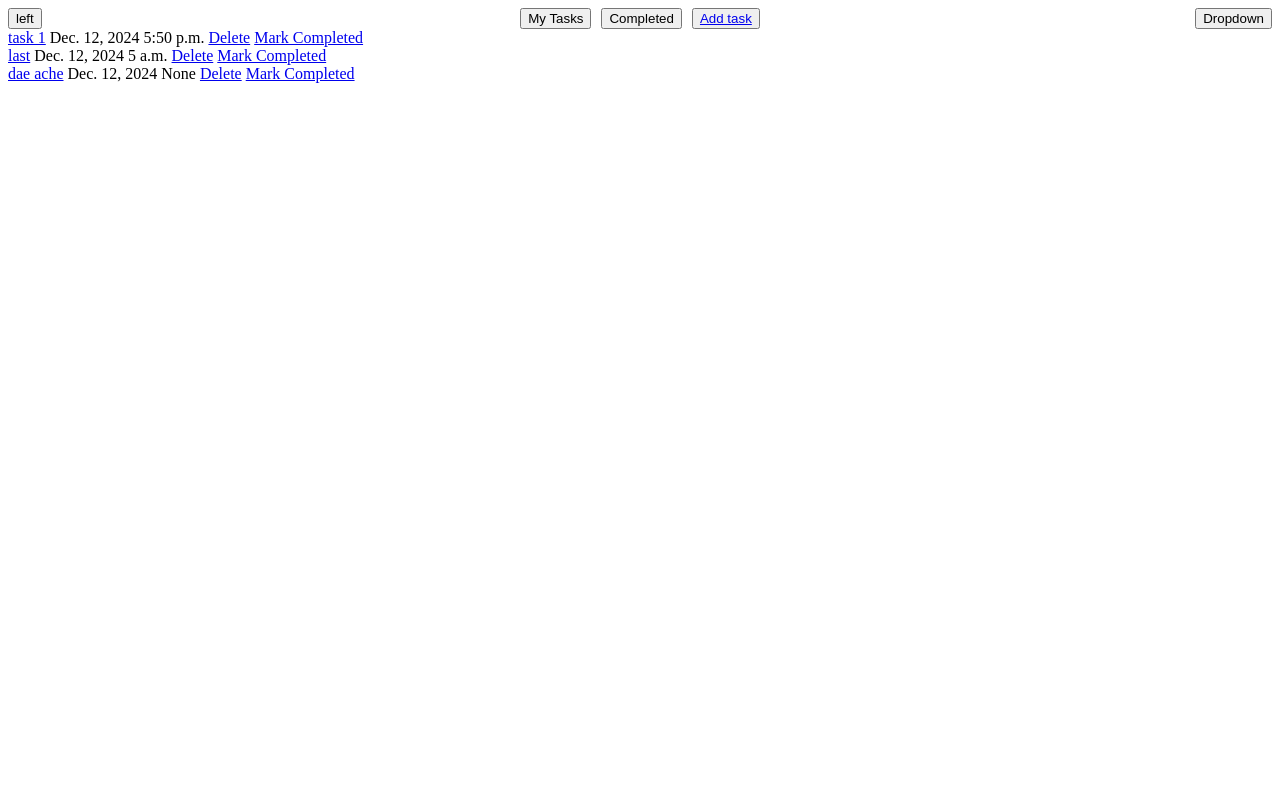
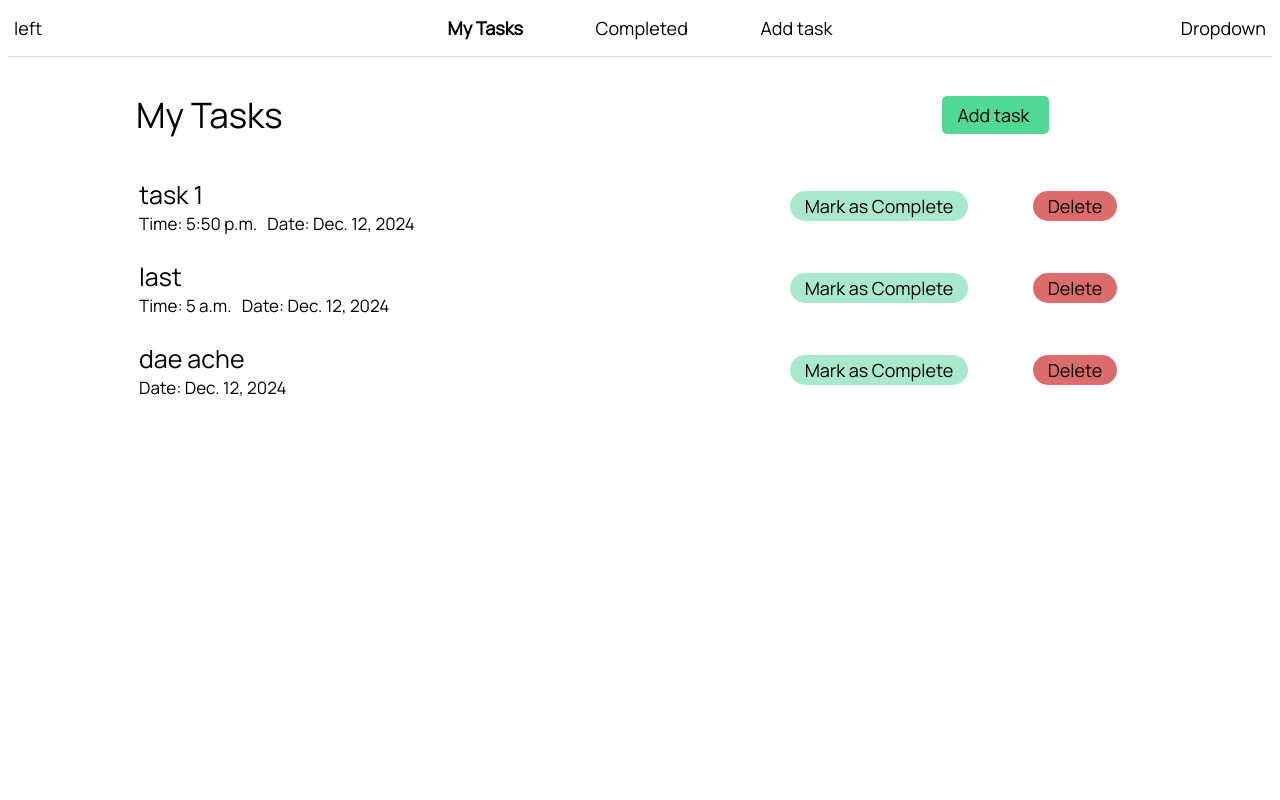
Before and after one commit to asiradnan/ToDo, a Django app: page / in a window 1280 px wide. Run offline with Django 5.2, Linux system fonts and the light colour scheme; a user stored in the database is signed in; data comes from the database, SQL or seed files in the repository; both versions use the stored data as it was after the commit.

Commit message:
started styling

```diff
--- a/Task/forms.py
+++ b/Task/forms.py
@@ -18,4 +18,8 @@ class CustomSignupForm(SignupForm):
 class TaskForm(forms.ModelForm):
     class Meta:
         model=Task
+        name = forms.CharField(label="Task name", max_length=100)
         fields=["name","deadline","time"]
+        widgets = {
+            'name': forms.TextInput(attrs={'placeholder': 'My Task'}),
+        }
--- a/static/home.css
+++ b/static/home.css
@@ -1,16 +1,47 @@
+body{
+    font-family: 'Manrope',sans-serif;
+}
+button{
+    font-size: 18px;
+    font-family: 'Manrope';
+    border: none;
+    background: none;
+}
+button:hover{
+    cursor: pointer;
+}
+button a{
+    text-decoration: none;
+    color: black;
+}
 nav{
     display: grid;
     grid-template-columns: 20% 60% 20%;
+    height: 40px;
+    align-items: center;
+}
+#mytasks{
+    font-weight: bold;
+}
+hr{
+    height: 0.3px;
+    opacity: 0.4;
+    color: #00d1b2;
 }
 #navright{
     display: grid;
-    justify-content: end;
+    justify-content: right;
 }
-#navmid{
+#mainnav{
     display: grid;
     grid-template-columns: auto auto auto;
     justify-content: center;
-    column-gap: 10px;
+    column-gap: 8%;
+    align-items: center;
+}
+#navleft{
+    display: grid;
+    justify-content: left;
 }
 #completedtasks{
     display: none;
@@ -36,3 +67,72 @@ nav{
     position: relative;
     display: inline-block;
   }
+#main{
+    margin-left: 10vw;
+}
+h4{
+    font-size: 35px;
+    font-weight: normal;
+    margin: 25px 0 25px 0;
+}
+td{
+    height: 80px;
+    font-size: 21px;
+    width: 15vw;
+    text-align: center;
+}
+#time{
+    font-size: 17px;
+}
+#tdmain{
+    width:50vw;
+    text-align: left;
+}
+#tdmain a{
+    width:50vw;
+    text-align: left;
+    font-size: 25px;
+    text-decoration-line: none;
+    font-style: normal;
+    color: black;
+}
+.completebtn{
+    background-color: #1dc37b62;
+    padding: 3px 15px 3px 15px;
+    border-radius: 15px 15px 15px 15px;
+}
+#deletebtn{
+    background-color: #c3040495;
+    padding: 3px 15px 3px 15px;
+    border-radius: 17px 17px 17px 17px;
+}
+header{
+    display: grid;
+    grid-template-columns: 63vw auto;
+    align-items: center;
+}
+#addbtn{
+    background-color: #1bce74c3;
+    padding: 7px 20px 7px 15px;
+    border-radius: 5px 5px 5px 5px;
+}
+form{
+    width: 30vw;
+    margin: auto;
+
+}
+input[type=text], input[type=text]:hover, input[type=text]:focus, input[type=text]:active {
+    background: transparent;
+    border-top: none;
+    border-right: none;
+    border-left: none;
+    outline: none;
+    outline-offset: 0;
+    box-shadow: none;
+    width: 100%;
+    /* height: 30px; */
+    font-size: 25px;
+  }
+label{
+    display: none;
+}
--- a/static/home.js
+++ b/static/home.js
@@ -1,8 +1,12 @@
 mytasks = () =>{
     document.getElementById('completedtasks').style.display="none";
     document.getElementById('tasks').style.display="block";
+    document.getElementById('completed').style.fontWeight="normal";
+    document.getElementById('mytasks').style.fontWeight=600;
 }
 completedtasks = () =>{
     document.getElementById('tasks').style.display="none";
     document.getElementById('completedtasks').style.display="block";
+    document.getElementById('mytasks').style.fontWeight="normal";
+    document.getElementById('completed').style.fontWeight=600;
 }
--- a/templates/ToDo/home.html
+++ b/templates/ToDo/home.html
@@ -3,6 +3,7 @@
 <head>
     <meta charset="UTF-8">
     <meta name="viewport" content="width=device-width, initial-scale=1.0">
+    <link href='https://fonts.googleapis.com/css?family=Manrope' rel='stylesheet'>
     <link rel="stylesheet" href="{% static 'home.css' %}">
     <title>To Do</title>
 </head>
@@ -12,9 +13,11 @@
             <button>left</button>
         </div>
         <div id="navmid">
-            <button id="mytasks" onclick="mytasks()">My Tasks</button>
-            <button id="completed" onclick="completedtasks()">Completed</button>
-            <button><a href="{% url 'Task:addtask' %}">Add task</a></button>
+            <div id="mainnav">
+                <button id="mytasks" onclick="mytasks()">My Tasks</button>
+                <button id="completed" onclick="completedtasks()">Completed</button>
+                <button><a href="{% url 'Task:addtask' %}">Add task</a></button>
+            </div>
         </div>
         <div id="navright">
             <div id="dropdown">
@@ -31,21 +34,55 @@
             </div>
         </div>
     </nav>
+    <hr>
     <main id="main">
         <div id="tasks">
+            <header><h4>My Tasks</h4><span><button id="addbtn"><a href="{% url 'Task:addtask' %}">Add task</a></button></span></header>
             {% if user.is_authenticated%}
+                <table>
                 {% for task in tasks%}
-                    {% if task.completed == False%} <a href="/update/{{task.id}}">{{task}}</a> {{task.deadline}} {{task.time}} <a href="/delete/{{task.id}}">Delete</a> <a href="/completed/{{task.id}}">Mark Completed</a> <br>
+                    {% if task.completed == False%}
+                     <tr>
+                        <td id="tdmain">
+                            <a href="/update/{{task.id}}">{{task}}</a><br>
+                           <span id="time">
+                                {% if task.time %} Time: {{task.time}}  &nbsp {%endif%}
+                                {%if task.deadline%} Date: {{task.deadline}} {%endif%}
+                        </span>
+                        </td>
+                        <td id="act">
+                            <a href="/completed/{{task.id}}"><button class="completebtn">Mark as Complete</button></a>
+                        </td>
+                        <td id="act">
+                            <a href="/delete/{{task.id}}"><button id="deletebtn">Delete</button></a>
+                        </td>
+                    </tr>
                     {%endif%}
                 {%endfor%}
+                </table>
             {%endif%}
         </div>
         <div id="completedtasks">
+            <h4>Completed Tasks</h4>
             {% if user.is_authenticated%}
+                <table>
                 {% for task in tasks%}
-                    {% if task.completed == True%} <s>{{task}}</s>  {{task.deadline}} {{task.time}}  <a href="/delete/{{task.id}}">Delete</a> <a href="/completed/{{task.id}}">Mark Uncompleted</a> <br>
+                    {% if task.completed == True%}
+                        <tr>
+                            <td id="tdmain">
+                                <s>{{task}}</s><br>
+                                <span id="time"> {{task.time}}, {{task.deadline}}</span>
+                            </td>
+                            <td id="act">
+                                <a href="/completed/{{task.id}}"><button class="completebtn">Mark as Incomplete</button></a>
+                            </td>
+                            <td id="act">
+                                <a href="/delete/{{task.id}}"><button id="deletebtn">Delete</button></a>
+                            </td>
+                        </tr>
                     {%endif%}
                 {%endfor%}
+                </table>
             {%endif%}
         </div>
     </main>
```
Also changed, not shown: Task/views.py (+0 -11 lines), templates/task/task.html (+30 -1 lines), db.sqlite3.
